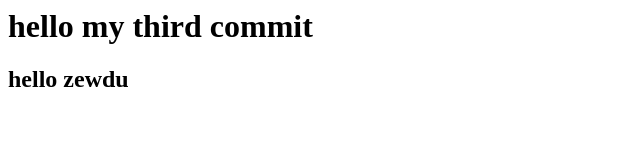
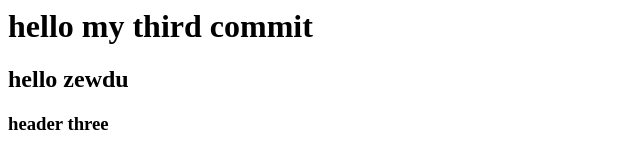
Before and after one commit to zewdu444/trial, a plain HTML site: page hello.html in a window 1280 px wide. Shown: the whole page, without its empty margins (0-640 px from the left). Drawn offline with Linux system fonts and the light colour scheme.

Commit message:
adding third header file

```diff
--- a/hello.html
+++ b/hello.html
@@ -8,5 +8,6 @@
 <body>
     <h1>hello my third commit</h1>
     <h2>hello zewdu </h2>
+    <h3>header three</h3>
 </body>
 </html>
```
